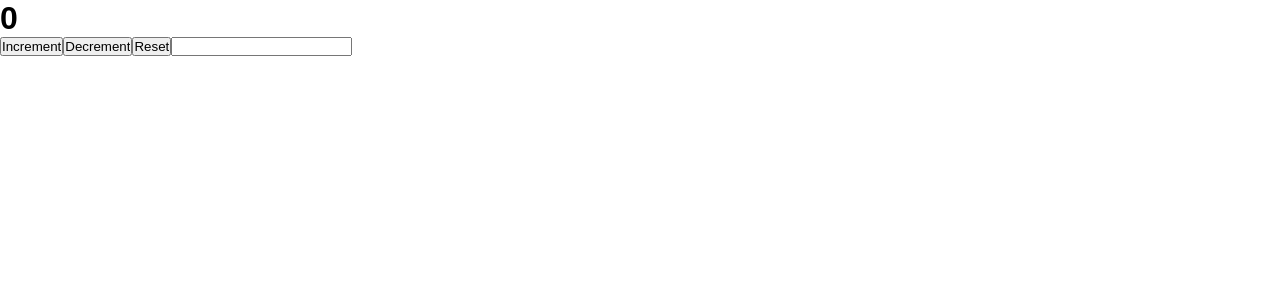
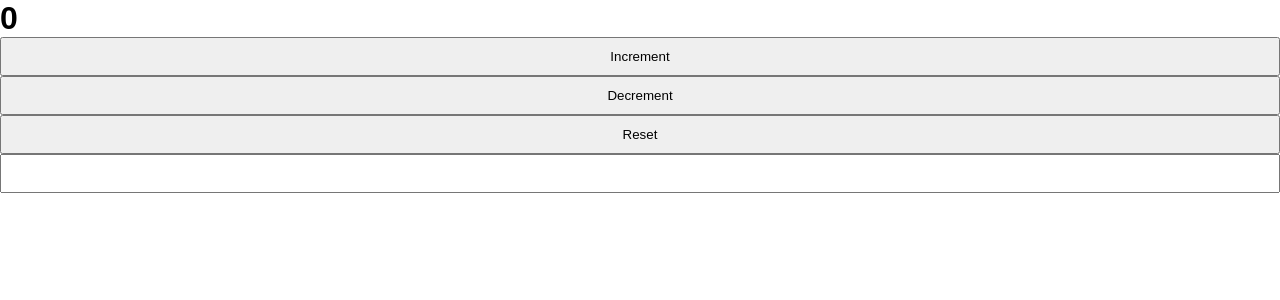
Before and after one commit to IkenNwa/CounterAppVue, a Vue app: page / in a window 1280 px wide. Shown: the top 300 px of the page. Built offline with nearby package versions, Linux system fonts and the light colour scheme.

Commit message:
Implement onChange Event

```diff
--- a/src/components/OperatorsBlock.vue
+++ b/src/components/OperatorsBlock.vue
@@ -1,12 +1,24 @@
 <script setup>
-import { operators } from '../assets/operators';
+// import { operators } from '../assets/operators';
 
 
 
 </script>
 <template>
-    <input v-for="operand in operators" :key="operand.id" :value="operand.operation" :type="operand.type"
-        :class="operand.operation" @click="$store.commit(operand.operate)" />
+    <!-- <input v-for="operand in operators" :key="operand.id" :value="operand.operation" :type="operand.type"
+        :class="operand.operation" @click="$store.commit(operand.operate)" /> -->
+        <input type="button" value="Increment" @click="$store.commit('increment')" />
+        <input type="button" value="Decrement" @click="$store.commit('decrement')" />
+        <input type="button" value="Reset" @click="$store.commit('reset')" />
+        <input type="number" @change="(e) => {
+            $store.commit('change', e.target.value)
+        }" />
+
 </template>
 
-<style scoped></style>
+<style scoped>
+    input{
+        padding: 10px;
+        width: 100%;
+    }
+</style>
--- a/src/main.js
+++ b/src/main.js
@@ -17,6 +17,9 @@ const store = createStore({
     reset(state) {
       state.count = 0
     },
+    change(state,inputVal) {
+        state.count = inputVal
+    }
 
   }
 })
```
Also changed, not shown: src/App.vue (line endings or trailing spaces).
